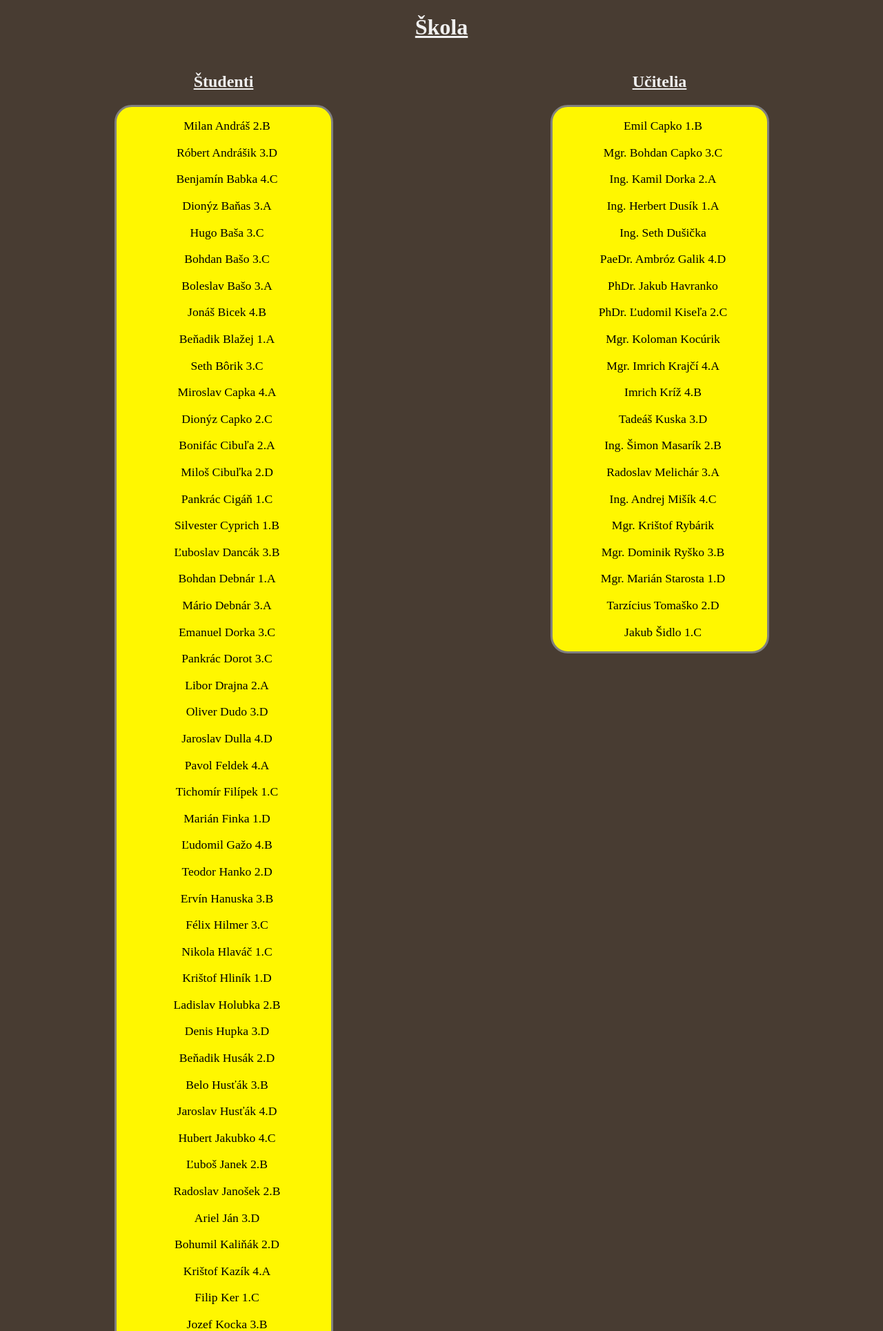
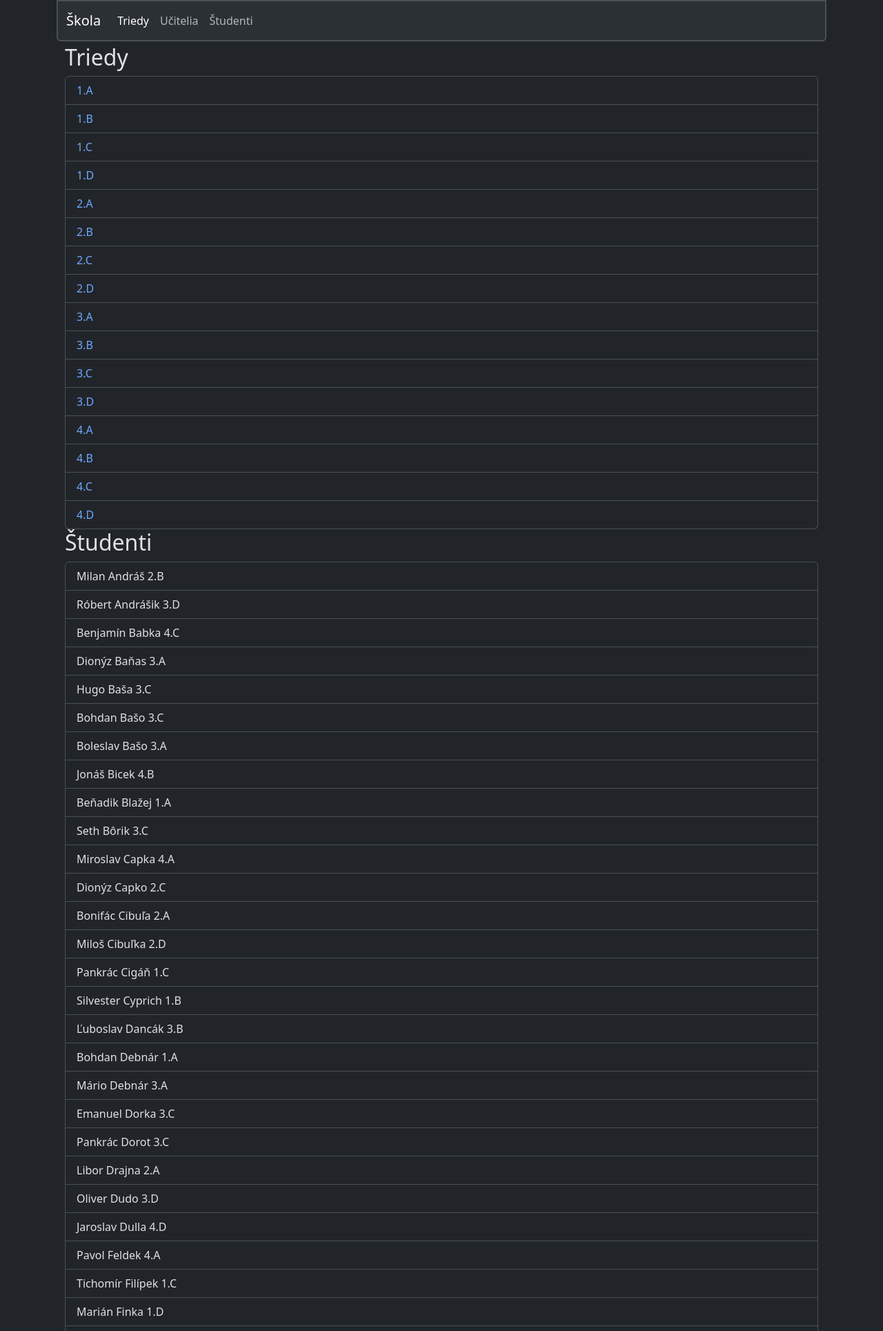
Before and after one commit to MatusBudos/PI13_django, a Django app: page /skola/ in a window 1280 px wide. Shown: the top 1929 px of the page at 69% size. Run offline with Django 4.2, Linux system fonts and the light colour scheme; data comes from the database, SQL or seed files in the repository.

Commit message:
Frontend skola

```diff
--- /dev/null
+++ b/skola/templates/base.html
@@ -0,0 +1,43 @@
+{% load static %}
+<!DOCTYPE html>
+<html lang="sk" data-bs-theme="dark">
+<head>
+    <meta charset="UTF-8">
+    <meta name="viewport" content="width=device-width, initial-scale=1.0">
+    <!--<link rel="stylesheet" href="{% static 'skola/style.css'%}"> -->
+    <link href="https://cdn.jsdelivr.net/npm/bootstrap@5.3.3/dist/css/bootstrap.min.css" rel="stylesheet" integrity="sha384-QWTKZyjpPEjISv5WaRU9OFeRpok6YctnYmDr5pNlyT2bRjXh0JMhjY6hW+ALEwIH" crossorigin="anonymous">
+    <script src="https://cdn.jsdelivr.net/npm/bootstrap@5.3.3/dist/js/bootstrap.bundle.min.js" integrity="sha384-YvpcrYf0tY3lHB60NNkmXc5s9fDVZLESaAA55NDzOxhy9GkcIdslK1eN7N6jIeHz" crossorigin="anonymous"></script>
+    <title>Škola</title>
+</head>
+<body>
+    <div class="container fixed-top">
+    <nav class="navbar navbar-expand-lg bg-body-tertiary border border-2 rounded-bottom ">
+        <div class="container-fluid" >
+          <a class="navbar-brand" href="{% url 'skola' %}">Škola</a>
+          <button class="navbar-toggler" type="button" data-bs-toggle="collapse" data-bs-target="#navbarNav" aria-controls="navbarNav" aria-expanded="false" aria-label="Toggle navigation" >
+            <span class="navbar-toggler-icon"></span>
+          </button>
+          <div class="collapse navbar-collapse" id="navbarNav">
+            <ul class="navbar-nav">
+              <li class="nav-item">
+                <a class="nav-link active" aria-current="page" href="{% url 'triedy' %}">Triedy</a>
+              </li>
+              <li class="nav-item">
+                <a class="nav-link" href="{% url 'ucitelia' %}">Učitelia</a>
+              </li>
+              <li class="nav-item">
+                <a class="nav-link" href="{% url 'studenti' %}">Študenti</a>
+              </li>
+            </ul>
+          </div>
+        </div>
+      </nav>
+    </div>
+    <div class="container pt-3">
+    <div class= "pt-5">
+    {% block content %}
+
+    {% endblock %}
+    </div>
+</body>
+</html>
--- a/skola/templates/skola/index.html
+++ b/skola/templates/skola/index.html
@@ -1,55 +1,36 @@
-{% load static %}
-<!DOCTYPE html>
-<html lang="en">
-<head>
-    <meta charset="UTF-8">
-    <meta name="viewport" content="width=device-width, initial-scale=1.0">
-    <link rel="stylesheet" href="{% static 'skola/style.css'%}">
-    <title>Škola</title>
-</head>
-<body>
-    <h1><a href="{% url 'skola' %}">Škola</a></h1>
-    <div class="riadok">
-        <div class="stlpec">
-        {% if studenti %}
-        <h2><a href="{% url 'studenti' %}">Študenti</h2></a>
-        <div class="student">
-            {% for student in studenti %}
-            <p>{{student}}</p>
-            {% endfor %}
-        </div>
+{% extends "base.html" %}
+{% block content %}
+{% if triedy %}
+    <div class="container tp-3">
+        <h2>Triedy</h2>
+        <ul class= "list-group">
+        {% for trieda in triedy %}
+        <li class="list-group-item"><a class= "link-offset-2 link-underline link-underline-opacity-0" href="{% url 'trieda' trieda=trieda %}">{{trieda}}</a></li>
+        {% endfor %}
+        </ul>
     </div>
-    {% endif %}
-    {% if ucitelia %}
-    <div class ="stlpec">
-    <h2><a href="{% url 'ucitelia' %}">Učitelia</h2></a>
-    <div class="ucitel">
+{% endif %}
+
+{% if studenti %}
+    <div class="container tp-3">
+        <h2>Študenti</h2>
+        <ul class= "list-group">
+        {% for student in studenti %}
+        <li class="list-group-item">{{student}}</li>
+        {% endfor %}
+        </ul>
+    </div>
+{% endif %}
+
+{% if ucitelia %}
+    <div class="container tp-3">
+        <div class ="stlpec">
+        <h2>Učitelia</h2>
+        <ul class= "list-group">
         {% for ucitel in ucitelia %}
-        <p>{{ucitel}}</p>
+        <li class="list-group-item">{{ucitel}}</li>
         {% endfor %}
+        </ul>
     </div>
-</div>
-</div>
-    {% endif %}
-    <div class="riadok">
-        <div class="stlpec">
-        {% if triedy %}
-        <h2><a href="{% url 'triedy' %}">Triedy</h2></a>
-        <div class="trieda">
-            {% for trieda in triedy %}
-            <b><p><a href="{% url 'trieda' trieda=trieda %}">{{trieda}}</a></p>
-            {% endfor %}
-        </div>
-    </div>
-</div>
-
-    <div class="riadok">
-        <div class="stlpec">
-    <div class="obrazok">
-        <img src="{% static 'skola/skola.jpg' %}" alt="Škola" title="Škola">
-    </div>
-</div>
-</div>
 {% endif %}
-</body>
-</html>
+{% endblock %}
```
Also changed, not shown: skola/templates/skola/trieda_list.html (+12 -25 lines).
